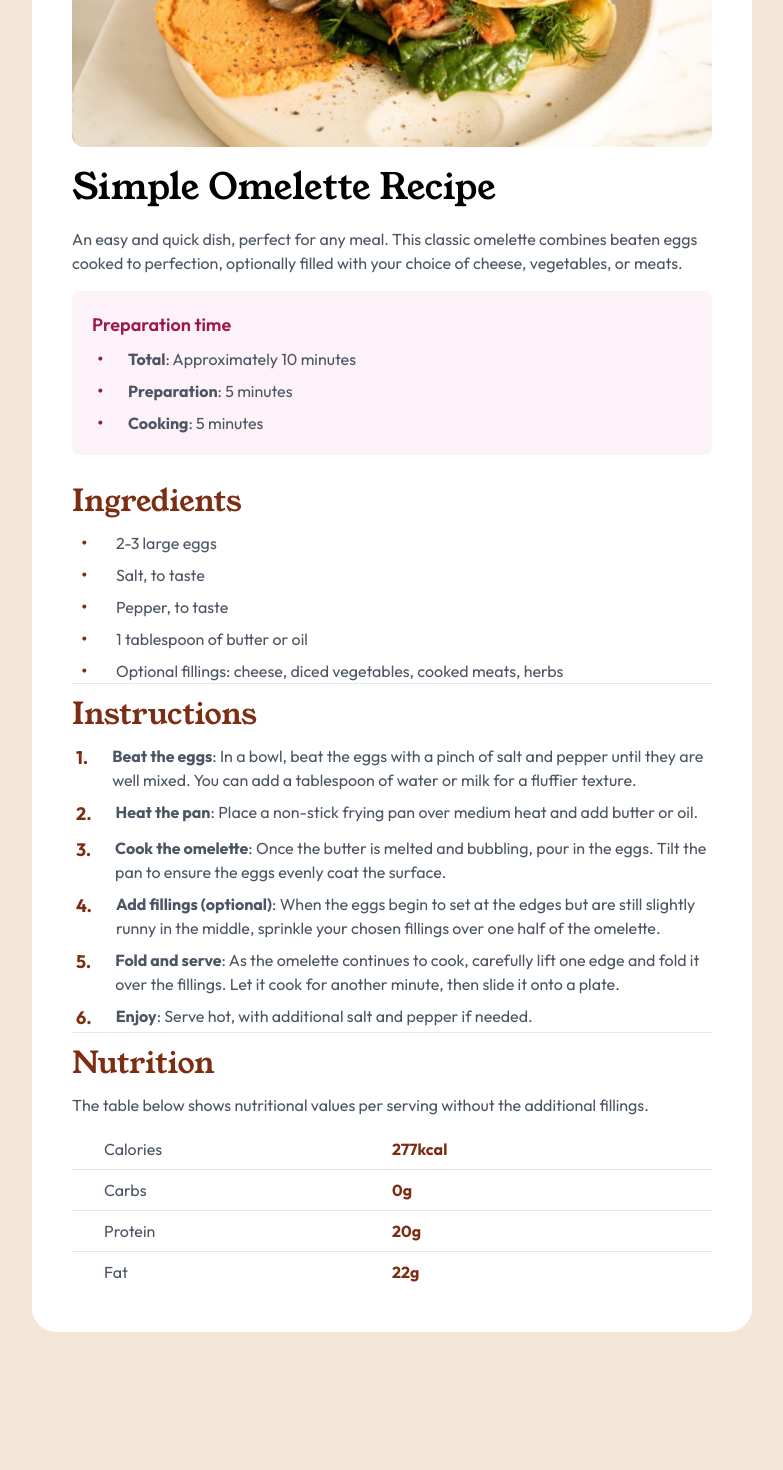
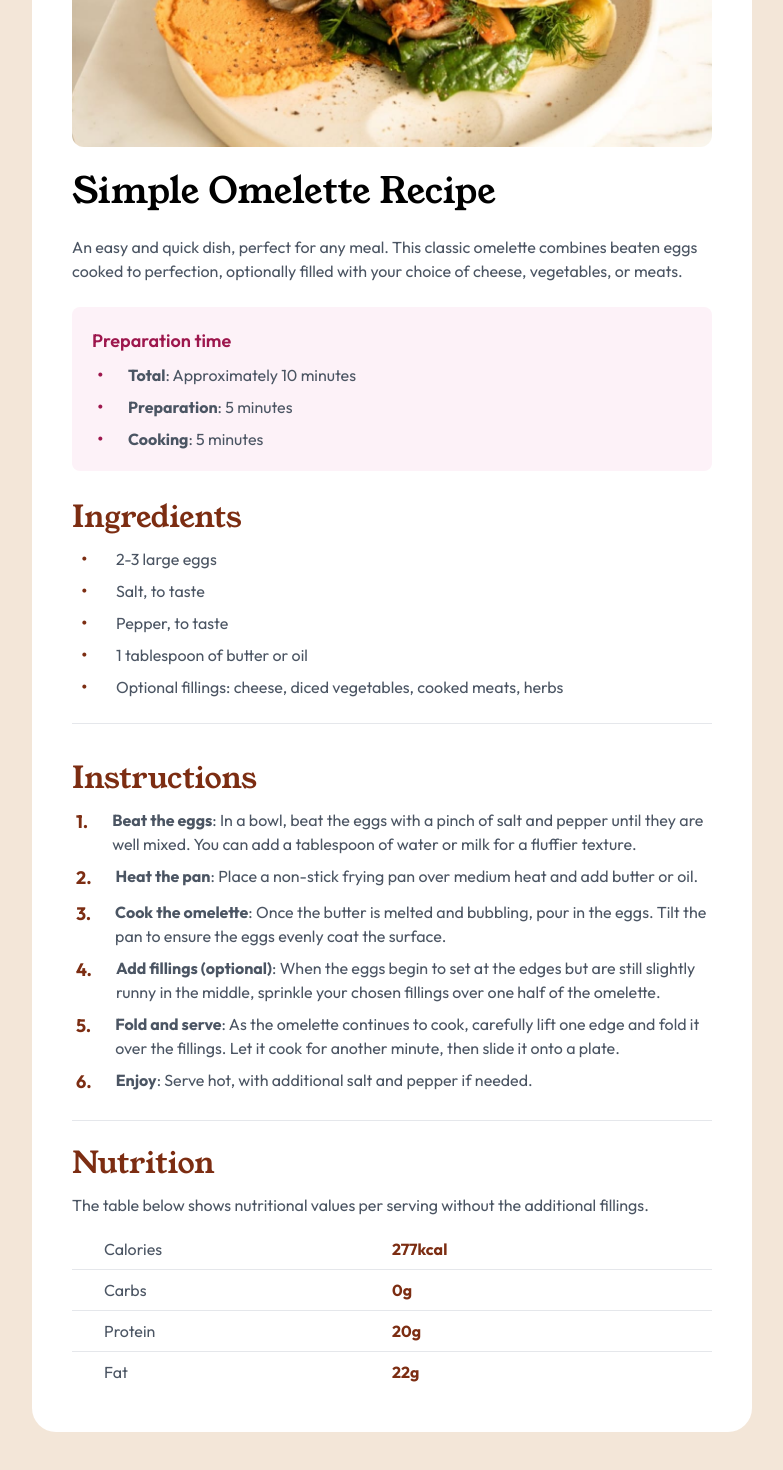
Before and after one commit to sniper-fly/frontend_mentor, a Next.js app: page /recipe-page-main in a window 1280 px wide. Shown: the part 298-1768 px from the top of the page, without its empty margins (248-1031 px from the left). Before the commit the page ends 1742 px from the top, so only its background shows below. Built offline with nearby package versions, Linux system fonts and the light colour scheme.

Commit message:
section毎の幅配置を調整

```diff
--- a/src/app/recipe-page-main/page.tsx
+++ b/src/app/recipe-page-main/page.tsx
@@ -21,11 +21,11 @@ export default function Page() {
         />
       </div>
       <section>
-        <h1 className={`${figtree.className} py-5 text-4xl text-black`}>
+        <h1 className={`${figtree.className} my-6 text-4xl text-black`}>
           Simple Omelette Recipe
         </h1>
 
-        <p>
+        <p className="my-6">
           An easy and quick dish, perfect for any meal. This classic omelette
           combines beaten eggs cooked to perfection, optionally filled with your
           choice of cheese, vegetables, or meats.
@@ -52,7 +52,7 @@ export default function Page() {
         </div>
       </section>
 
-      <section className="border-b border-gray-200">
+      <section className="border-b border-gray-200 pb-6">
         <h1 className={`${figtree.className} py-3 text-3xl text-orange-900`}>
           Ingredients
         </h1>
@@ -81,7 +81,7 @@ export default function Page() {
         </ul>
       </section>
 
-      <section className="border-b border-gray-200">
+      <section className="border-b border-gray-200 py-6">
         <h1 className={`${figtree.className} py-3 text-3xl text-orange-900`}>
           Instructions
         </h1>
@@ -156,7 +156,7 @@ export default function Page() {
         </ol>
       </section>
 
-      <section>
+      <section className="pt-3">
         <h1 className={`${figtree.className} py-3 text-3xl text-orange-900`}>
           Nutrition
         </h1>
@@ -167,22 +167,22 @@ export default function Page() {
         </p>
 
         <ul className="mt-3">
-          <li className="py-2 grid grid-cols-2 border-b border-gray-200">
+          <li className="grid grid-cols-2 border-b border-gray-200 py-2">
             <div className="ml-8">Calories</div>
             <span className="font-bold text-orange-900">277kcal</span>
           </li>
 
-          <li className="py-2 grid grid-cols-2 border-b border-gray-200">
+          <li className="grid grid-cols-2 border-b border-gray-200 py-2">
             <div className="ml-8">Carbs</div>
             <span className="font-bold text-orange-900">0g</span>
           </li>
 
-          <li className="py-2 grid grid-cols-2 border-b border-gray-200">
+          <li className="grid grid-cols-2 border-b border-gray-200 py-2">
             <div className="ml-8">Protein</div>
             <span className="font-bold text-orange-900">20g</span>
           </li>
 
-          <li className="py-2 grid grid-cols-2">
+          <li className="grid grid-cols-2 py-2">
             <div className="ml-8">Fat</div>
             <span className="font-bold text-orange-900">22g</span>
           </li>
```
